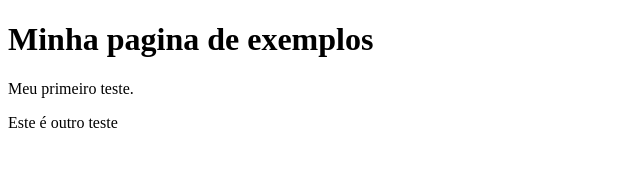
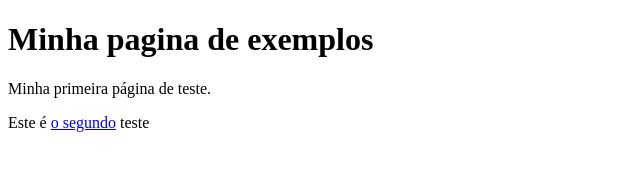
Before and after one commit to ufjf-dcc121/dcc121-2023-1-atv1-ggiacomopz, a plain HTML site: page index.html in a window 1280 px wide. Shown: the whole page, without its empty margins (0-640 px from the left). Drawn offline with Linux system fonts and the light colour scheme.

Commit message:
commit teste

```diff
--- a/index.html
+++ b/index.html
@@ -9,7 +9,7 @@
 <body>
     <h1>Minha pagina de exemplos</h1>
 
-    <p>Meu primeiro teste.</p>
-    <p>Este é outro teste</p>
+    <p>Minha <a>primeira página de teste</a>.</p>
+    <p>Este é <a href="Jogos Jogados.html"> o segundo</a> teste</p>
 </body>
 </html>
```
Also changed, not shown: JogosJogados.html (renamed from Jogos Jogados.html).
